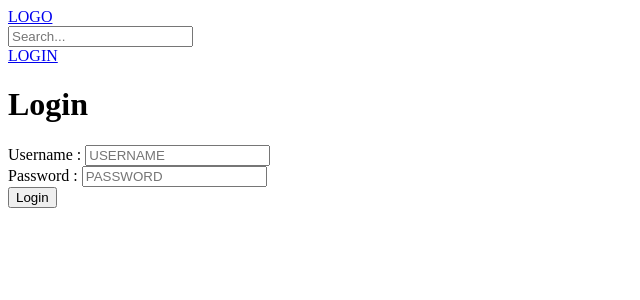
After one commit to Ayush-31r/Talk-Buds, a Django app: page /login/ in a window 1280 px wide. The commit adds this page. Shown: the top 300 px of the page, without its empty margins (0-640 px from the left). Run offline with Django 5.2, Linux system fonts and the light colour scheme.

Commit message:
LOGIN start

```diff
--- /dev/null
+++ b/base/templates/base/login_register.html
@@ -0,0 +1,20 @@
+{%extends 'main.html'%}
+
+{% block content %}
+
+<div class="header-bar">
+    <h1>Login</h1>
+</div>
+<div class="card-body">
+    <form action="" method="post">
+        {% csrf_token %}
+        <label>Username : </label>
+        <input type="text" name="username" placeholder="USERNAME">
+        <br>
+        <label>Password : </label>
+        <input type="password" name="password" placeholder="PASSWORD">
+        <br>
+        <input class="button" type="submit" value="Login">
+    </form>
+</div>
+{% endblock content %}
--- a/base/urls.py
+++ b/base/urls.py
@@ -3,6 +3,8 @@ from django.contrib import admin
 from .views import *
 
 urlpatterns = [
+
+    path('login/',LoginPage,name = "login"),
     path('',home,name="home"),
     path('room/<str:pk>/',room,name="room"),
     path('create-room/',CreateRoom,name="create-room"),
--- a/base/views.py
+++ b/base/views.py
@@ -6,6 +6,19 @@ from .forms import RoomForm
 
 
 # Create your views here.
+
+def LoginPage(request):
+
+    if request.method == "POST":
+        username = request.POST.get('username')
+        password = request.POST.get('password')
+
+        #try:
+        #    user = User.objects.get(username=username)
+        #exc
+    context = {}
+    return render(request, 'base/login_register.html', context)
+
 def home(request):
     q = request.GET.get('q') if request.GET.get('q') != None else ''
 
--- a/templates/navbar.html
+++ b/templates/navbar.html
@@ -6,10 +6,15 @@
   <title>TalkBUD</title>
 </head>
 <body>
+
+
   <a href = "/">LOGO</a>
   <form method="GET" action = "{% url 'home' %}">
     <input type="text" name="q" placeholder = "Search...">
 
   </form>
+
+<a href="{% url 'login' %}">LOGIN</a>
+
 </body>
 </html>
```
